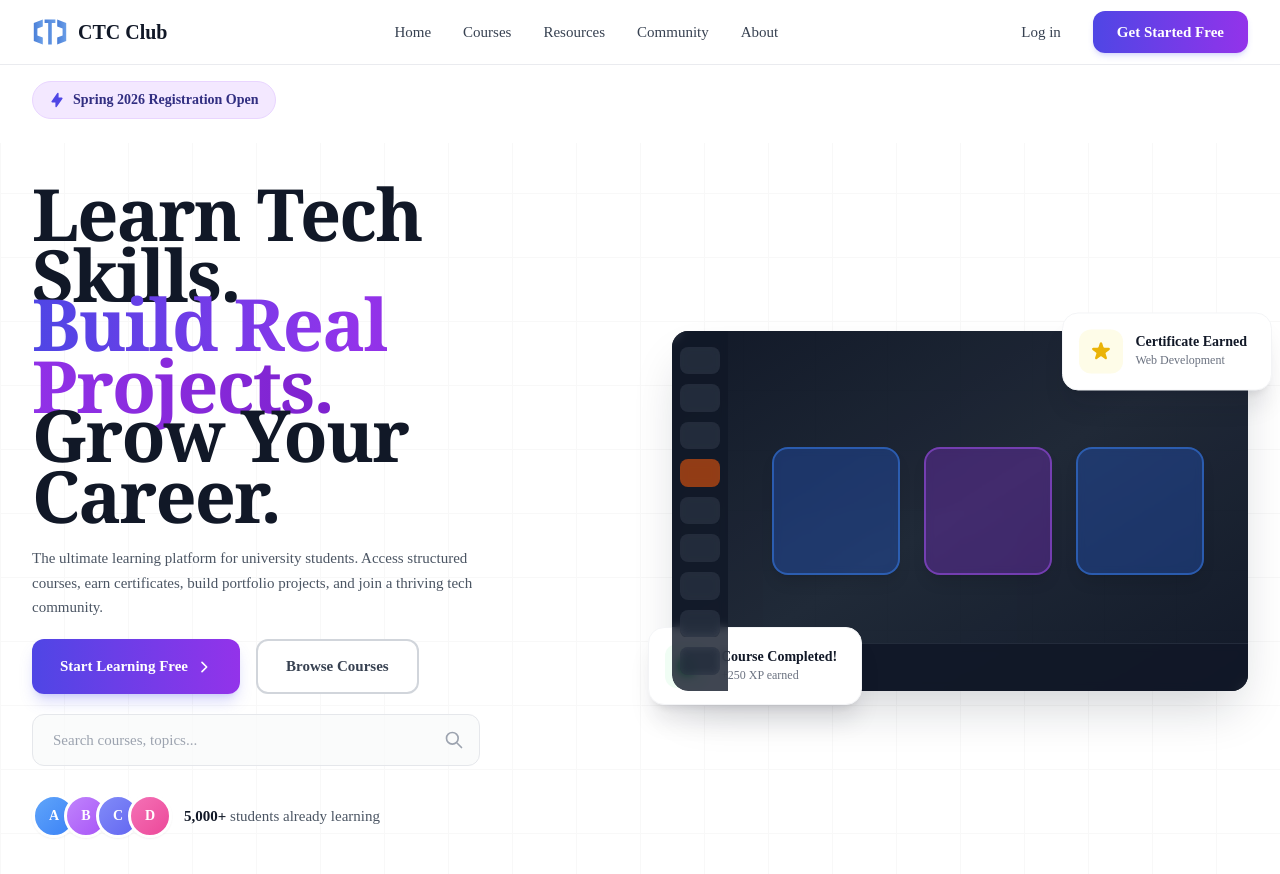
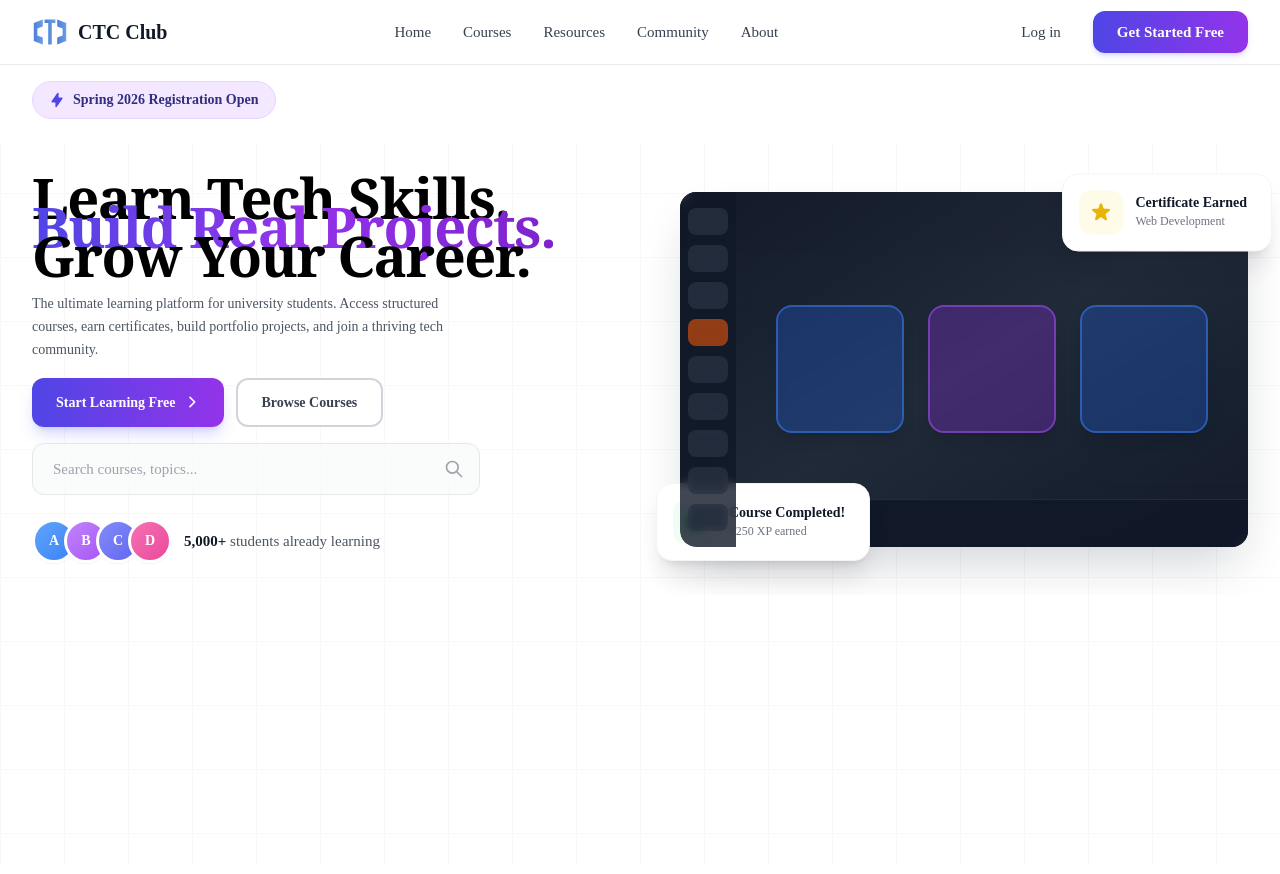
Before and after one commit to Shme-CS/ctc-club, a Next.js app: page / in a window 1280 px wide. Shown: the top 874 px of the page. Built offline with nearby package versions, Linux system fonts and the light colour scheme.

Commit message:
refactor: precise typography and spacing adjustments for pixel-perfect match

```diff
--- a/components/sections/hero-content.tsx
+++ b/components/sections/hero-content.tsx
@@ -8,16 +8,16 @@ import { AvatarGroup } from '@/components/ui/avatar-group';
  */
 function Headline() {
   return (
-    <div className="-space-y-3">
-      <h1 className="text-[3.5rem] sm:text-[4rem] lg:text-[4.25rem] xl:text-[4.5rem] font-bold text-gray-900 leading-[0.85] tracking-tight" style={{ fontFamily: 'Georgia, serif' }}>
+    <div className="-space-y-4">
+      <h1 className="text-[2.75rem] sm:text-[3rem] lg:text-[3.25rem] xl:text-[3.5rem] font-extrabold text-black leading-[0.8] tracking-tight" style={{ fontFamily: 'Georgia, serif' }}>
         Learn Tech Skills.
       </h1>
-      <h1 className="text-[3.5rem] sm:text-[4rem] lg:text-[4.25rem] xl:text-[4.5rem] font-bold leading-[0.85] tracking-tight" style={{ fontFamily: 'Georgia, serif' }}>
+      <h1 className="text-[2.75rem] sm:text-[3rem] lg:text-[3.25rem] xl:text-[3.5rem] font-extrabold leading-[0.8] tracking-tight" style={{ fontFamily: 'Georgia, serif' }}>
         <span className="text-transparent bg-clip-text bg-gradient-to-r from-indigo-600 via-purple-600 to-purple-700">
           Build Real Projects.
         </span>
       </h1>
-      <h1 className="text-[3.5rem] sm:text-[4rem] lg:text-[4.25rem] xl:text-[4.5rem] font-bold text-gray-900 leading-[0.85] tracking-tight" style={{ fontFamily: 'Georgia, serif' }}>
+      <h1 className="text-[2.75rem] sm:text-[3rem] lg:text-[3.25rem] xl:text-[3.5rem] font-extrabold text-black leading-[0.8] tracking-tight" style={{ fontFamily: 'Georgia, serif' }}>
         Grow Your Career.
       </h1>
     </div>
@@ -26,7 +26,7 @@ function Headline() {
 
 function Subtitle() {
   return (
-    <p className="text-[0.9375rem] text-gray-600 leading-relaxed max-w-md">
+    <p className="text-[0.875rem] text-gray-600 leading-relaxed max-w-md">
       The ultimate learning platform for university students. Access structured courses,
       earn certificates, build portfolio projects, and join a thriving tech community.
     </p>
@@ -35,7 +35,7 @@ function Subtitle() {
 
 function CTAGroup() {
   return (
-    <div className="flex flex-wrap gap-4">
+    <div className="flex flex-wrap gap-3">
       <PrimaryButton href="/signup">
         Start Learning Free
         <svg className="w-4 h-4" fill="none" stroke="currentColor" viewBox="0 0 24 24" strokeWidth={2.5}>
@@ -51,7 +51,7 @@ function CTAGroup() {
 
 export function HeroContent() {
   return (
-    <div className="space-y-5">
+    <div className="space-y-4">
       <Headline />
       <Subtitle />
       <CTAGroup />
--- a/components/sections/hero-section.tsx
+++ b/components/sections/hero-section.tsx
@@ -8,8 +8,8 @@ import { HeroImage } from './hero-image';
 export function HeroSection() {
   return (
     <section className="relative overflow-hidden">
-      <div className="max-w-7xl mx-auto px-6 lg:px-8 py-6 lg:py-10">
-        <div className="grid lg:grid-cols-2 gap-6 lg:gap-16 items-center">
+      <div className="max-w-7xl mx-auto px-6 lg:px-8 py-4 lg:py-8">
+        <div className="grid lg:grid-cols-2 gap-8 lg:gap-20 items-center">
           <HeroContent />
           <HeroImage />
         </div>
--- a/components/ui/primary-button.tsx
+++ b/components/ui/primary-button.tsx
@@ -13,7 +13,7 @@ interface PrimaryButtonProps {
 }
 
 export function PrimaryButton({ children, href, onClick, className = '' }: PrimaryButtonProps) {
-  const baseClasses = "inline-flex items-center justify-center gap-2 px-7 py-3.5 bg-gradient-to-r from-indigo-600 to-purple-600 text-white text-[0.9375rem] font-semibold rounded-xl hover:from-indigo-700 hover:to-purple-700 transition-all duration-200 shadow-lg shadow-indigo-500/25 hover:shadow-xl hover:shadow-indigo-500/30 focus:outline-none focus:ring-2 focus:ring-indigo-500 focus:ring-offset-2";
+  const baseClasses = "inline-flex items-center justify-center gap-2 px-6 py-3 bg-gradient-to-r from-indigo-600 to-purple-600 text-white text-[0.875rem] font-semibold rounded-xl hover:from-indigo-700 hover:to-purple-700 transition-all duration-200 shadow-lg shadow-indigo-500/25 hover:shadow-xl hover:shadow-indigo-500/30 focus:outline-none focus:ring-2 focus:ring-indigo-500 focus:ring-offset-2";
 
   if (href) {
     return (
--- a/components/ui/secondary-button.tsx
+++ b/components/ui/secondary-button.tsx
@@ -13,7 +13,7 @@ interface SecondaryButtonProps {
 }
 
 export function SecondaryButton({ children, href, onClick, className = '' }: SecondaryButtonProps) {
-  const baseClasses = "inline-flex items-center justify-center px-7 py-3.5 bg-white text-gray-700 text-[0.9375rem] font-semibold rounded-xl border-2 border-gray-300 hover:border-gray-400 hover:bg-gray-50 transition-all duration-200 focus:outline-none focus:ring-2 focus:ring-gray-400 focus:ring-offset-2";
+  const baseClasses = "inline-flex items-center justify-center px-6 py-3 bg-white text-gray-700 text-[0.875rem] font-semibold rounded-xl border-2 border-gray-300 hover:border-gray-400 hover:bg-gray-50 transition-all duration-200 focus:outline-none focus:ring-2 focus:ring-gray-400 focus:ring-offset-2";
 
   if (href) {
     return (
```
